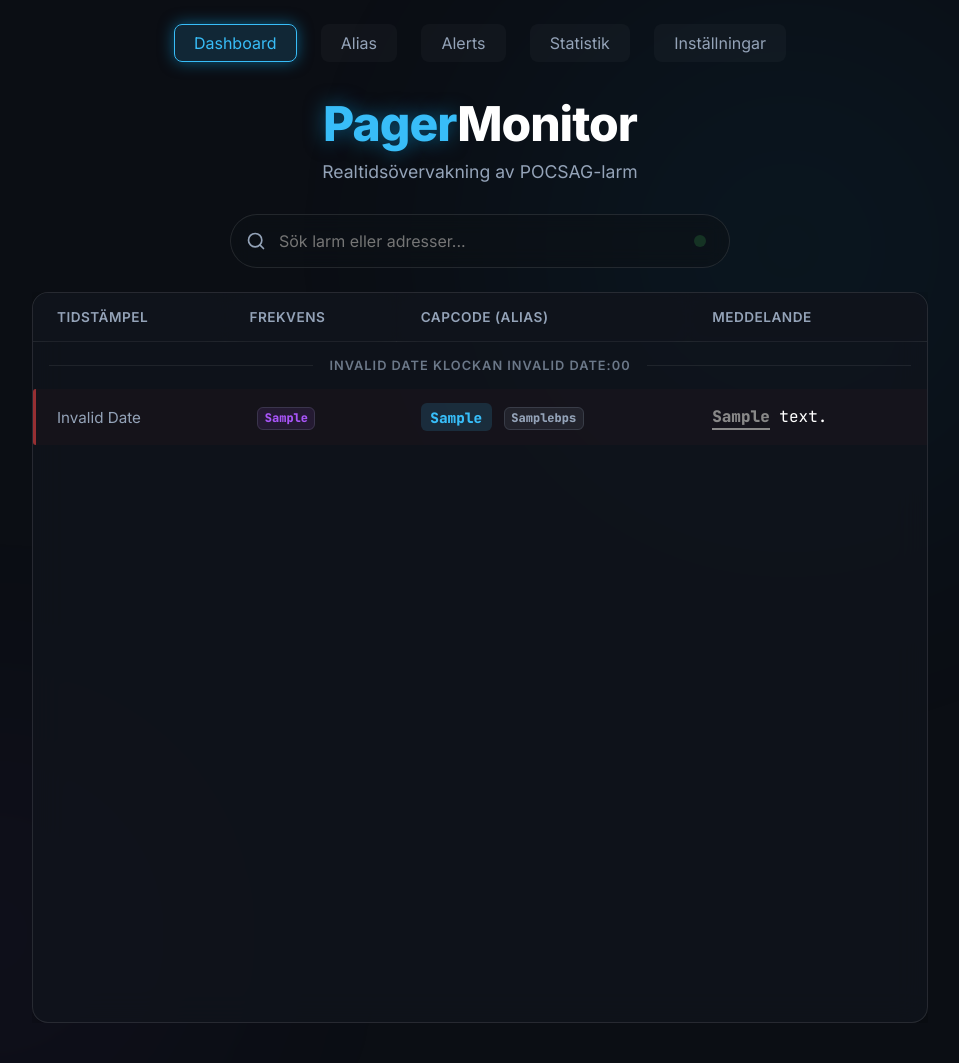
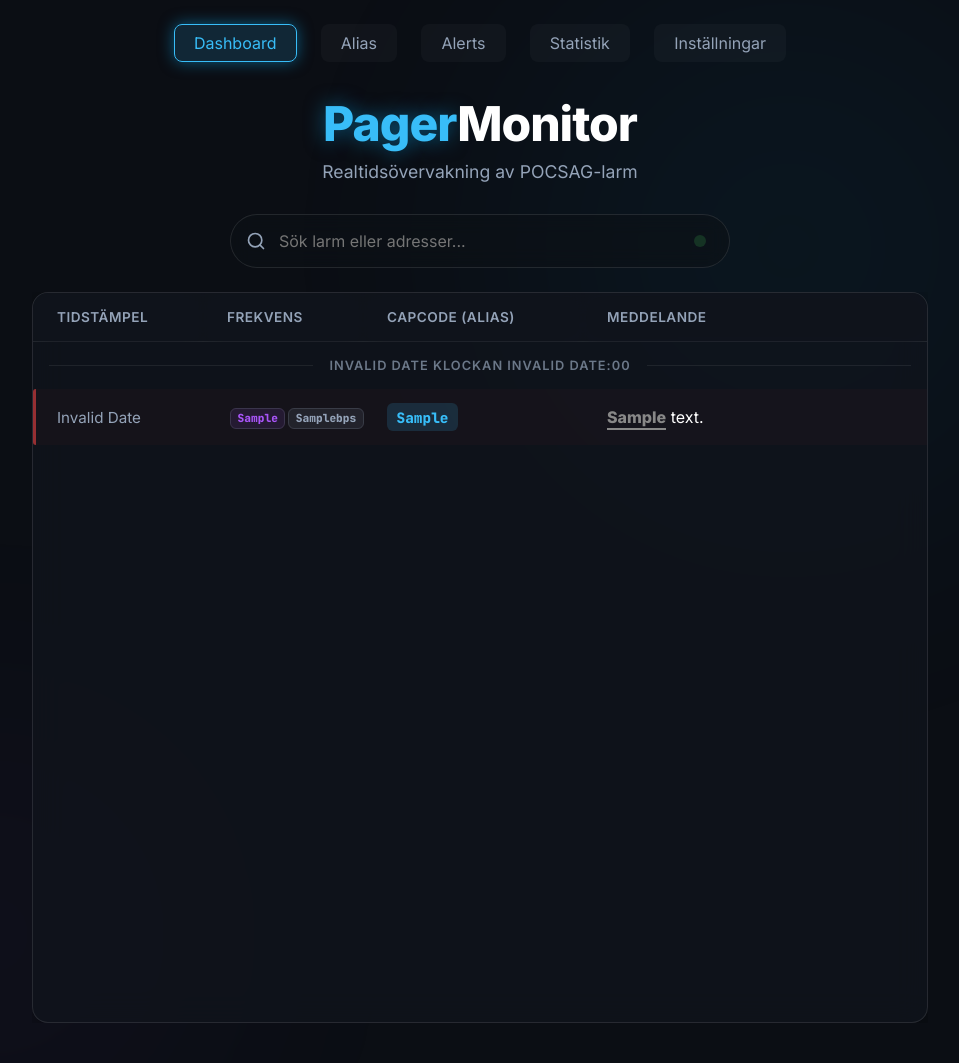
Before and after one commit to Minglarn/pagermonitor, a Flask app: page / in a window 1280 px wide. Shown: the whole page, without its empty margins (160-1119 px from the left). Run offline with Flask 3, Linux system fonts and the light colour scheme; data comes from the database, SQL or seed files in the repository; tables that the repository leaves empty hold one stand-in row (values such as "Sample post"); data that the repository does not hold is empty.

Commit message:
Refine table layout with fixed columns, move bitrate to freq column, and update typography

```diff
--- a/static/style.css
+++ b/static/style.css
@@ -247,6 +247,49 @@
     width: 100%;
     border-collapse: collapse;
     text-align: left;
+    table-layout: fixed;
+}
+
+#alarmsTable th:nth-child(1),
+#alarmsTable td:nth-child(1) {
+    width: 170px;
+}
+
+#alarmsTable th:nth-child(2),
+#alarmsTable td:nth-child(2) {
+    width: 160px;
+}
+
+/* Increased for freq+bps */
+#alarmsTable th:nth-child(3),
+#alarmsTable td:nth-child(3) {
+    width: 220px;
+}
+
+#alarmsTable th:nth-child(4),
+#alarmsTable td:nth-child(4) {
+    width: auto;
+}
+
+#dayTable th:nth-child(1),
+#dayTable td:nth-child(1) {
+    width: 100px;
+}
+
+/* Statistics table has shorter time format */
+#dayTable th:nth-child(2),
+#dayTable td:nth-child(2) {
+    width: 160px;
+}
+
+#dayTable th:nth-child(3),
+#dayTable td:nth-child(3) {
+    width: 220px;
+}
+
+#dayTable th:nth-child(4),
+#dayTable td:nth-child(4) {
+    width: auto;
 }
 
 th {
@@ -327,11 +370,12 @@
 }
 
 .msg-cell {
-    font-family: var(--msg-font);
+    font-family: 'Inter', sans-serif;
     font-size: var(--msg-size);
     font-weight: 400;
     line-height: 1.5;
     white-space: pre-wrap;
+    word-break: break-word;
 }
 
 .ts-cell {
@@ -361,10 +405,11 @@
 .badge.meta {
     background: rgba(148, 163, 184, 0.1);
     color: var(--text-secondary);
-    font-size: 0.75rem;
+    font-size: 0.7rem;
     padding: 0.15rem 0.4rem;
     border: 1px solid rgba(148, 163, 184, 0.2);
-    margin-left: 0.5rem;
+    margin-left: 0.2rem;
+    vertical-align: middle;
 }
 
 /* Alert Word Styling */
--- a/templates/index.html
+++ b/templates/index.html
@@ -254,15 +254,13 @@
                     const bitrateTag = alarm.bitrate ? `<span class="badge meta">${alarm.bitrate}bps</span>` : '';
                     const funcLabel = alarm.function !== undefined ? (alarm.function === 0 || alarm.function === 3 ? "Alpha" : "Num") : "";
                     const funcTag = funcLabel ? `<span class="badge meta">${funcLabel}</span>` : '';
-
                     const freqTag = alarm.frequency ? `<span class="badge meta" style="background: rgba(168, 85, 247, 0.1); color: #a855f7;">${alarm.frequency}</span>` : '';
 
                     tr.innerHTML = `
                         <td class="ts-cell">${formattedTime}</td>
-                        <td class="addr-cell">${freqTag}</td>
+                        <td class="addr-cell">${freqTag}${bitrateTag}</td>
                         <td class="addr-cell">
                             <span class="badge" title="${alarm.address}" onclick="openAliasModal('${alarm.address}')">${displayAddress}</span>
-                            ${bitrateTag}
                         </td>
                         <td class="msg-cell">${formatMessage(alarm.message)} ${funcTag}</td>
                     `;
```
Also changed, not shown: templates/statistics.html (+6 -5 lines).
